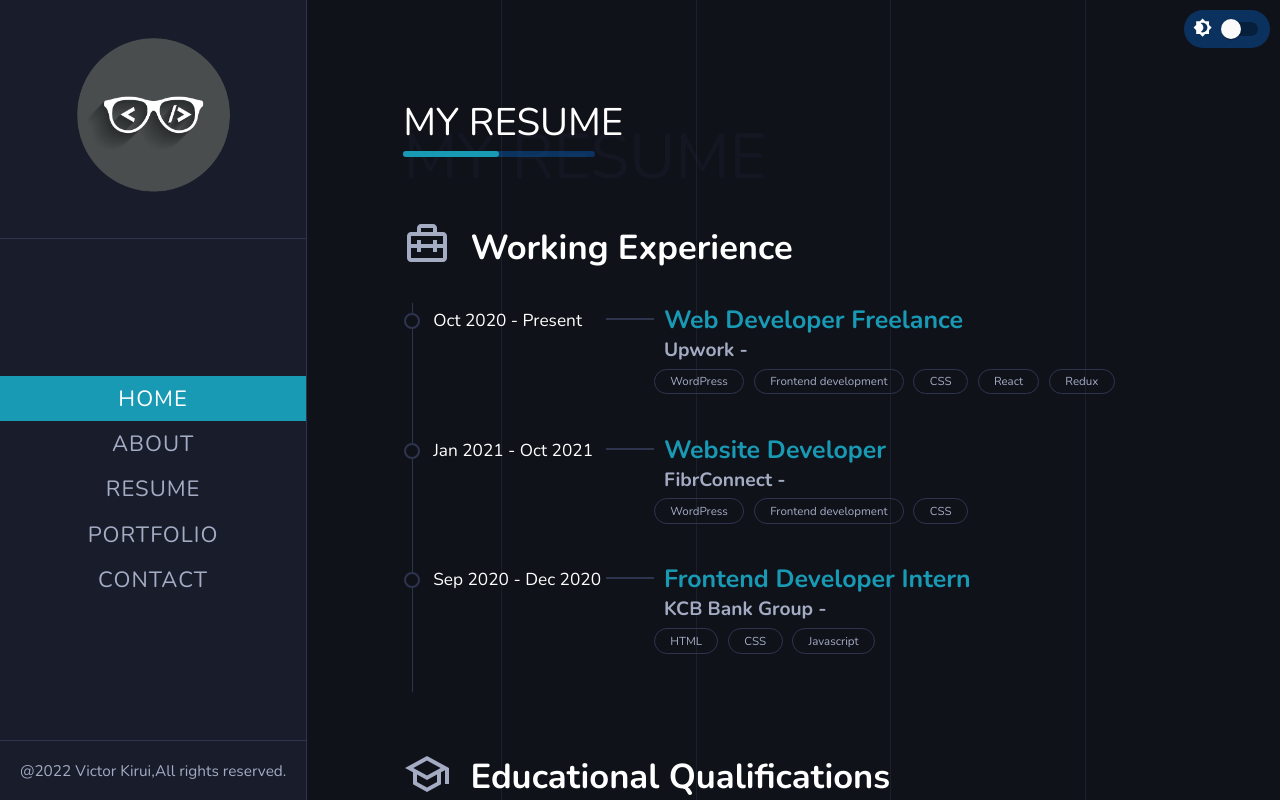
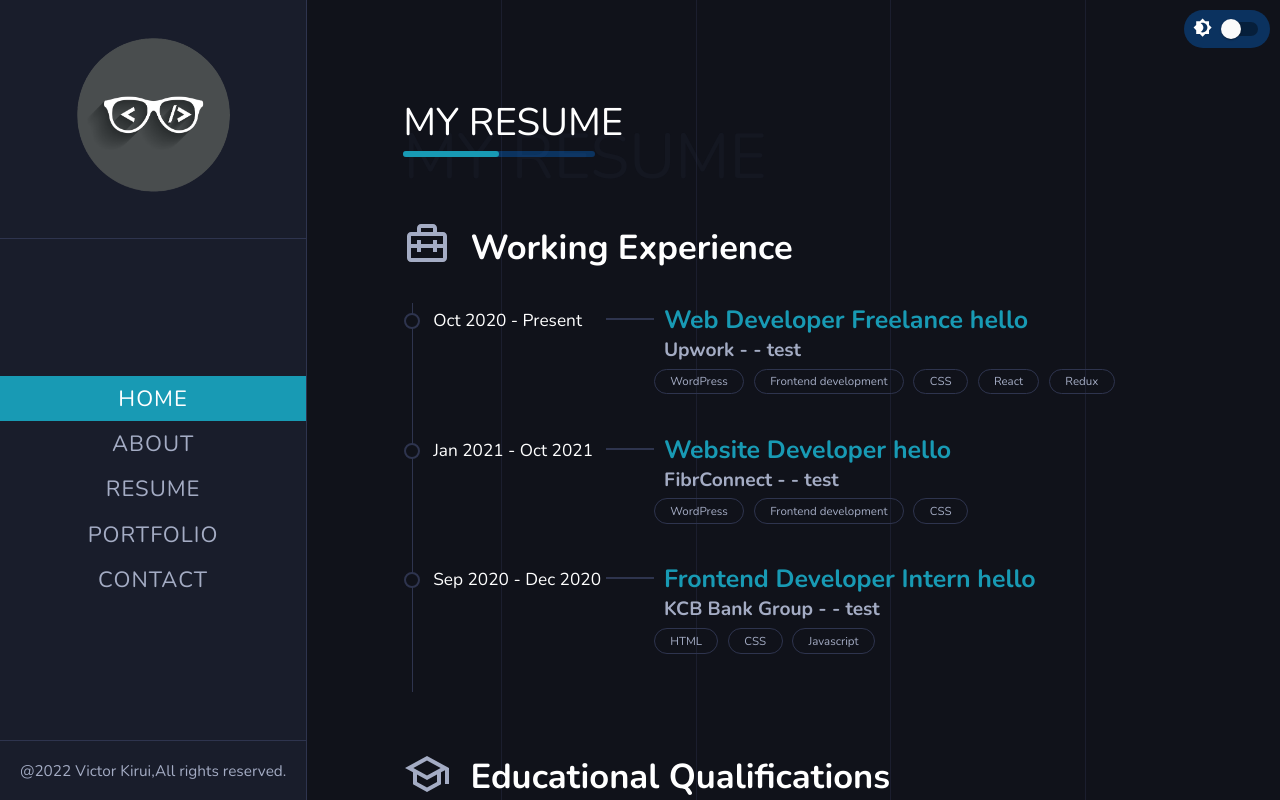
Before and after one commit to victorkirui/me, a React (Create React App) app: page /#/resume in a window 1280 px wide. Shown: the top 800 px of the page. Built offline with nearby package versions, Linux system fonts and the light colour scheme.

Commit message:
Update ResumeItem.js

```diff
--- a/src/components/ResumeItem.js
+++ b/src/components/ResumeItem.js
@@ -12,8 +12,8 @@ function ResumeItem({ year, image, title, subTitle, link, technologies, text })
           {image && <img src={image} alt="certificate thumbnail" />}
         </div>
         <div className="right-content">
-          <h5>{title}</h5>
-          <h6>{subTitle} - {text}</h6>
+          <h5>{title} hello</h5>
+          <h6>{subTitle} - {text} - test</h6>
 
           <div className="technologies">
             {technologies &&
```
